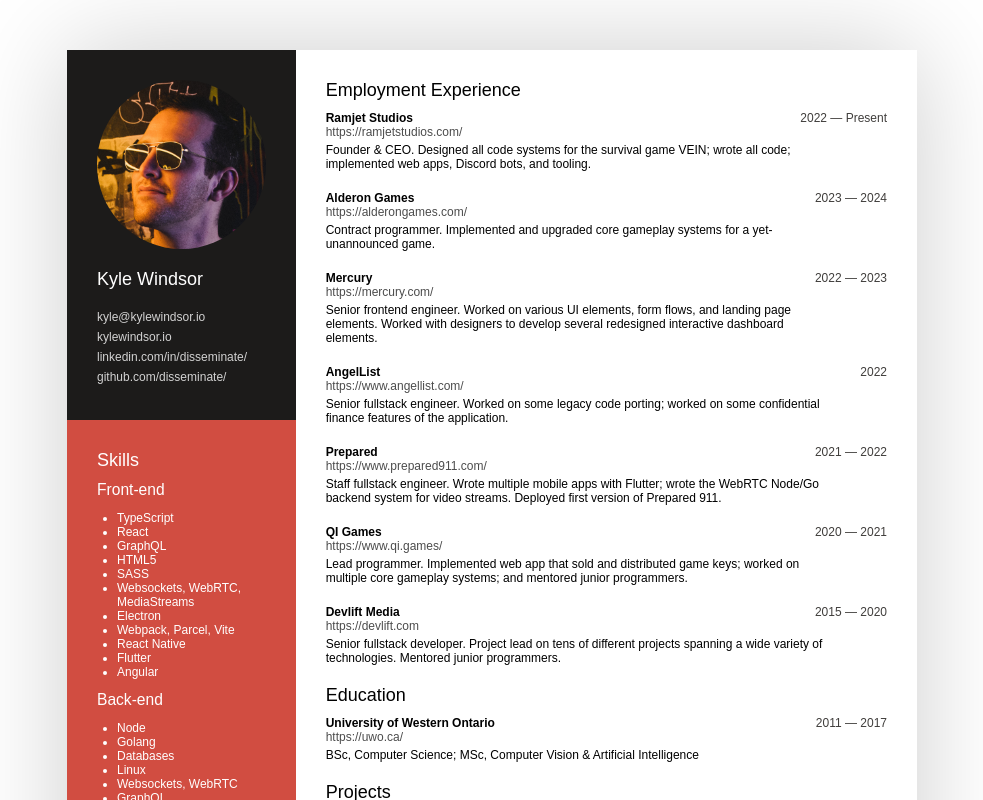
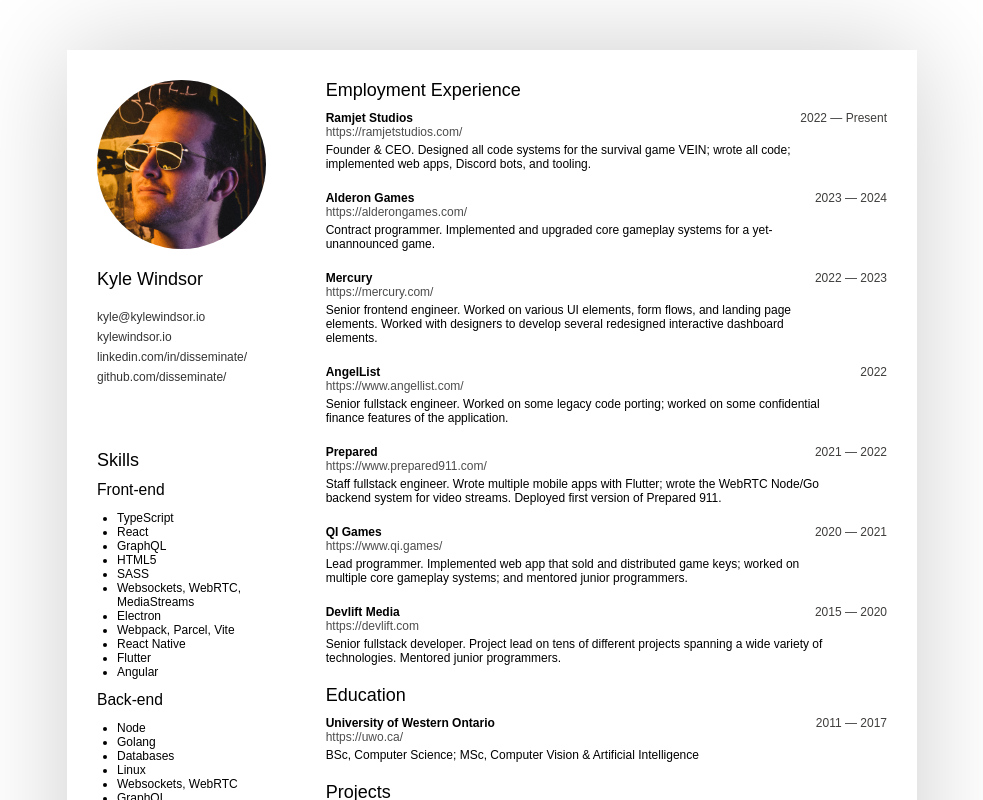
Before and after one commit to disseminate/kylewindsor.io, a React (Vite) app: page /resume in a window 1280 px wide. Shown: the top 800 px of the page, without its empty margins (148-1131 px from the left). Built offline with nearby package versions, Linux system fonts and the light colour scheme.

Commit message:
black and white is fine

```diff
--- a/src/components/resume.tsx
+++ b/src/components/resume.tsx
@@ -28,24 +28,16 @@
 
 const Sidebar = styled.div`
   width: 400px;
-  background: ${(props) => props.theme.Colors.re};
   height: 100%;
-  color: white;
-
-  @media print {
-    background: transparent;
-    color: black;
-  }
+  color: black;
 `;
 
 const Profile = styled.div`
   width: 100%;
-  background-color: ${(props) => props.theme.Colors.bg2};
   padding: 30px;
   box-sizing: border-box;
 
   @media print {
-    background-color: transparent;
     padding: 10px;
   }
 `;
```
